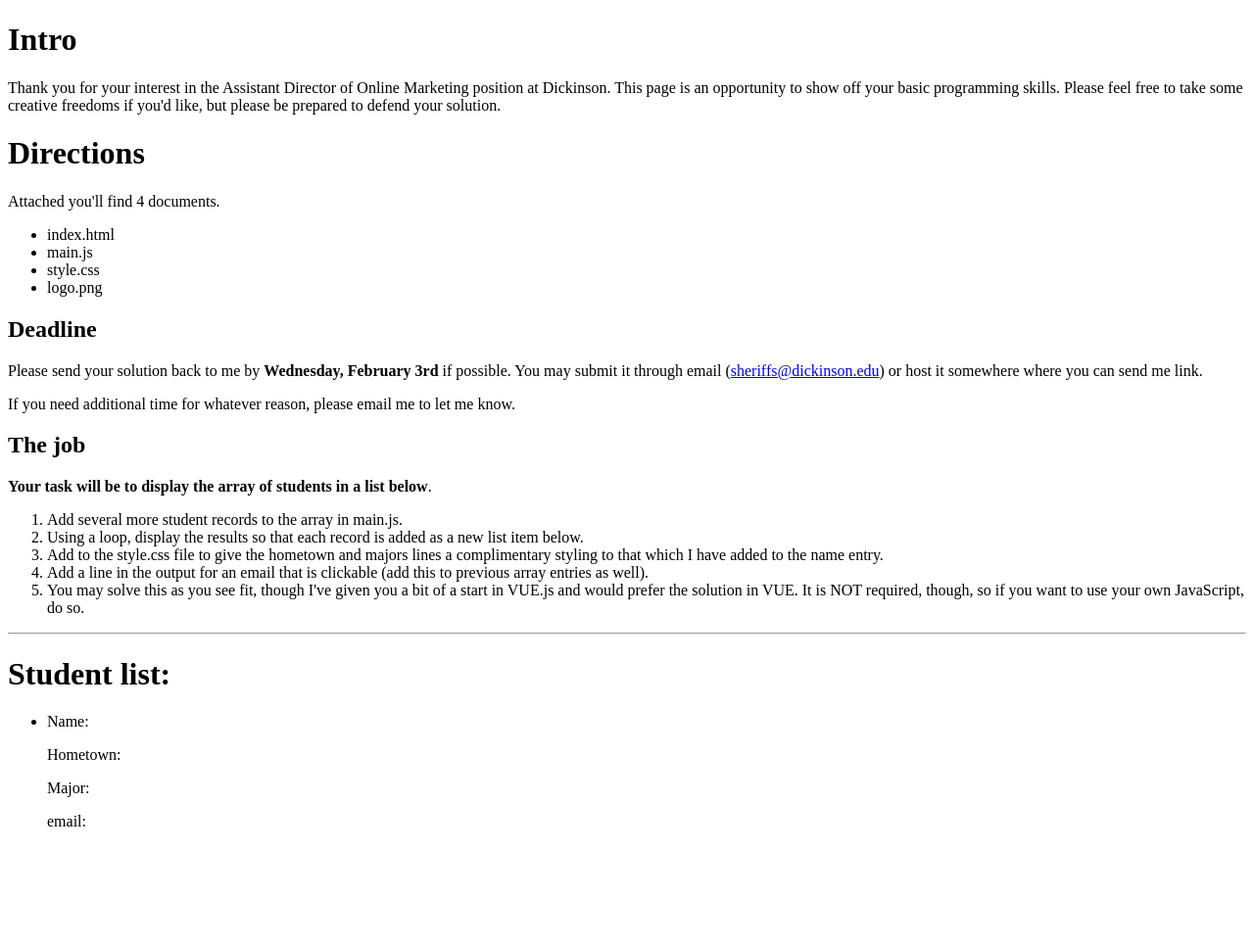
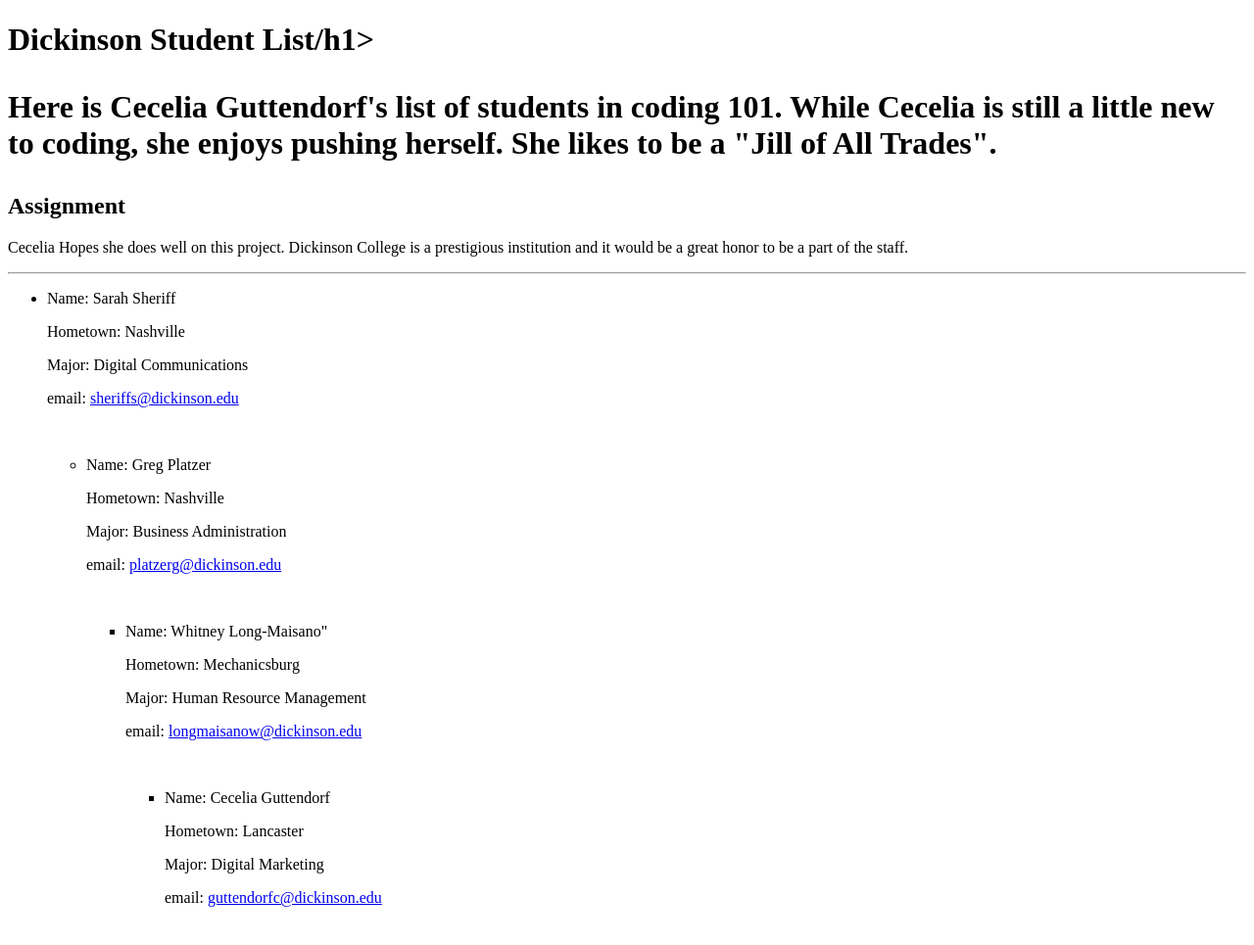
Before and after one commit to ccgutte/Dickinson-Project, a plain HTML site: page index.html in a window 1280 px wide. Shown: the part 27-992 px from the top of the page at 98% size. Before the commit the page ends 925 px from the top, so only its background shows below. Drawn offline with nearby package versions, Linux system fonts and the light colour scheme.

Commit message:
Update index.html

```diff
--- a/index.html
+++ b/index.html
@@ -17,45 +17,53 @@
     </div>
 <div class="content">
 
-    <h1>Intro</h1>
-    <p>Thank you for your interest in the Assistant Director of Online Marketing position at Dickinson. This page is an opportunity to show off your basic programming skills. Please feel free to take some creative freedoms if you'd like, but please be prepared to defend your solution. </p>
+    <h1>Dickinson Student List/h1>
+    <p>Here is Cecelia Guttendorf's list of students in coding 101. While Cecelia is still a little new to coding, she enjoys pushing herself. She likes to be a "Jill of All Trades".  </p>
 
-    <h1>Directions</h1>
-    <p>Attached you'll find 4 documents.</p>
 
-    <ul>
-        <li>index.html</li>
-        <li>main.js</li>
-        <li>style.css</li>
-        <li>logo.png</li>
-    </ul>
-
-    <h2>Deadline</h2>
-    <p>Please send your solution back to me by <strong>Wednesday, February 3rd</strong> if possible. You may submit it through email (<a href="mailto:sheriffs@dickinson.edu">sheriffs@dickinson.edu</a>) or host it somewhere where you can send me link.</p>
-    <p>If you need additional time for whatever reason, please email me to let me know.</p>
-
-    <h2>The job</h2>
-    <p><strong>Your task will be to display the array of students in a list below</strong>.</p>
-        <ol>
-            <li>Add several more student records to the array in main.js.</li>
-            <li>Using a loop, display the results so that each record is added as a new list item below.</li>
-            <li>Add to the style.css file to give the hometown and majors lines a complimentary styling to that which I have added to the name entry.</li>
-            <li>Add a line in the output for an email that is clickable (add this to previous array entries as well).</li>
-            <li>You may solve this as you see fit, though I've given you a bit of a start in VUE.js and would prefer the solution in VUE. It is NOT required, though, so if you want to use your own JavaScript, do so.</li>
+ <h2>Assignment</h2>
+    <p>Cecelia Hopes she does well on this project. Dickinson College is a prestigious institution and it would be a great honor to be a part of the staff.</p>
 
         </ol>
 
 <hr class="thin-rule" />
-
-<h1>Student list:</h1>
+    <div id="app">
+    <ul class="nobullet">
+        <li>
+            <p class="name">Name: Sarah Sheriff</p>
+            <p>Hometown: Nashville</p>
+            <p>Major: Digital Communications</p>
+            <p>email: <a href="mailto:sheriffs@dickinson.edu">sheriffs@dickinson.edu</a></p>
+            <br />
+        </li>
 
     <div id="app">
     <ul class="nobullet">
         <li>
-            <p class="name">Name: </p>
-            <p>Hometown: </p>
-            <p>Major: </p>
-            <p>email: </p>
+            <p class="name">Name: Greg Platzer</p>
+            <p>Hometown: Nashville</p>
+            <p>Major: Business Administration</p>
+            <p>email: <a href="mailto:platzerg@dickinson.edu">platzerg@dickinson.edu</a></p>
+            <br />
+        </li>
+
+        <div id="app">
+    <ul class="nobullet">
+        <li>
+            <p class="name">Name: Whitney Long-Maisano"</p>
+            <p>Hometown: Mechanicsburg</p>
+            <p>Major: Human Resource Management</p>
+            <p>email: <a href="mailto:longmaisanow@dickinson.edu">longmaisanow@dickinson.edu</a></p>
+            <br />
+        </li>
+
+        <div id="app">
+    <ul class="nobullet">
+        <li>
+            <p class="name">Name: Cecelia Guttendorf</p>
+            <p>Hometown: Lancaster</p>
+            <p>Major: Digital Marketing</p>
+            <p>email: <a href="mailto:guttendorfc@dickinson.edu">guttendorfc@dickinson.edu</a></p>
             <br />
         </li>
     </ul>
```
